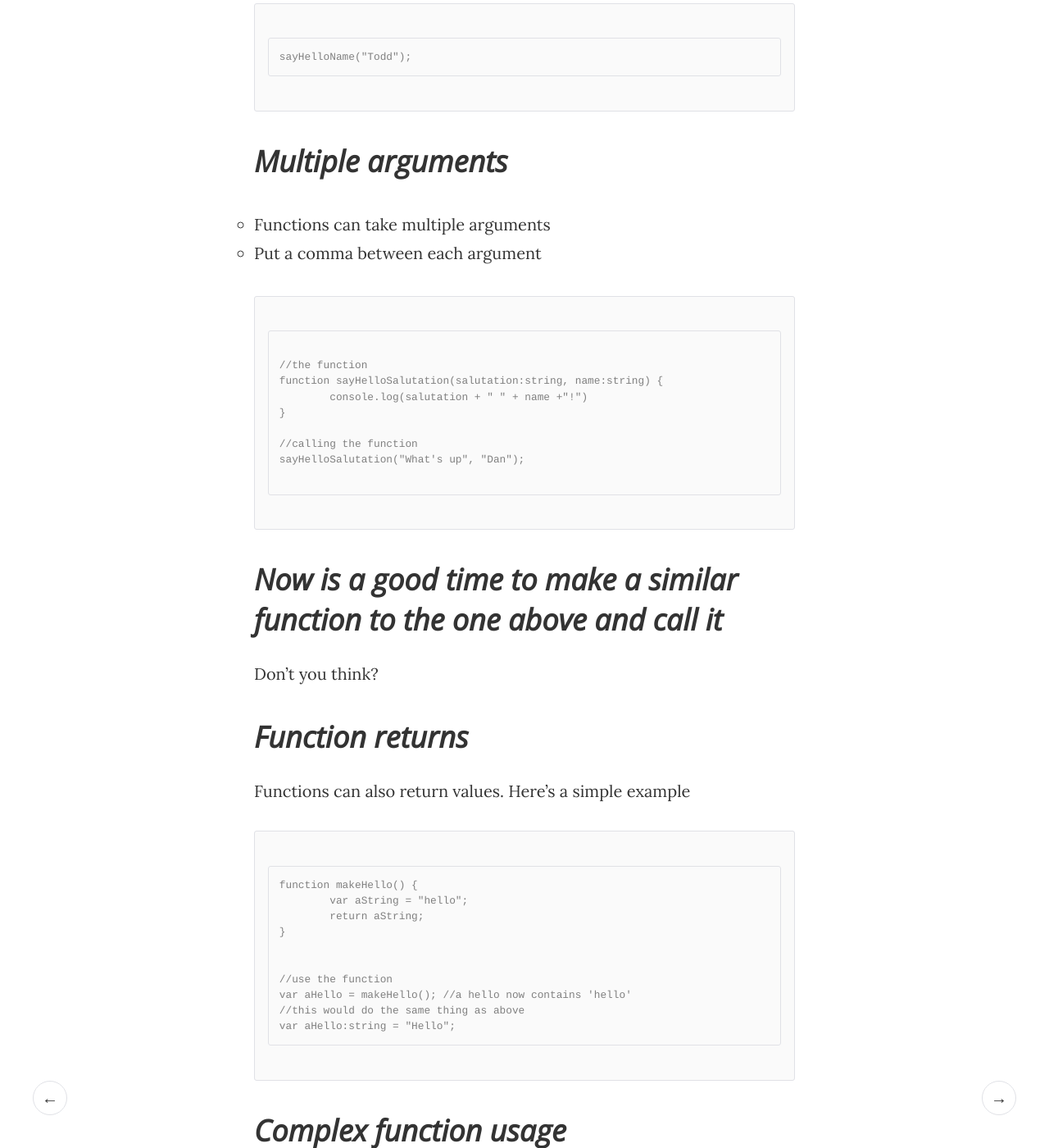
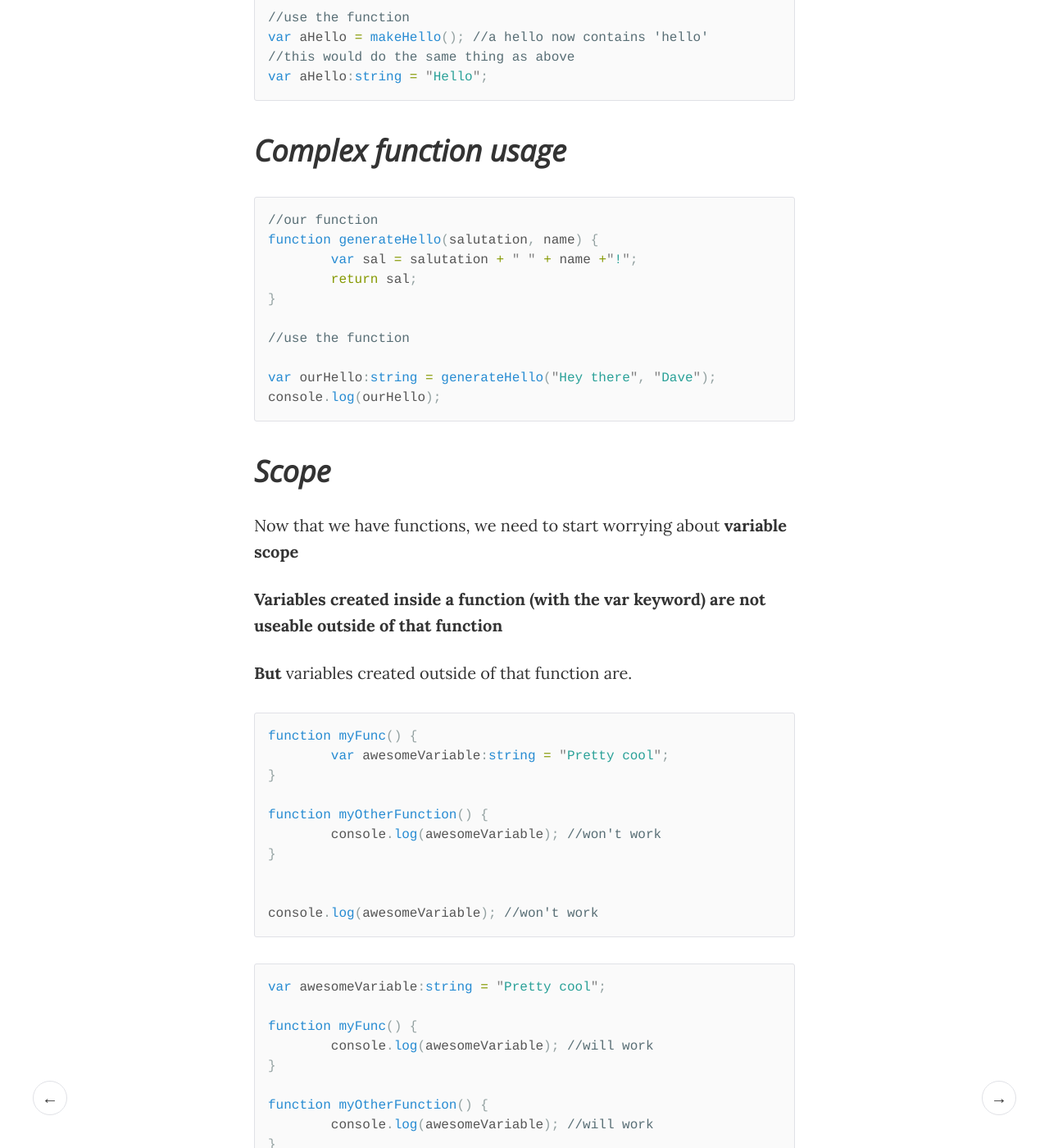
Before and after one commit to meanderingleaf/n221f14, a Jekyll site: the page built from _posts/2014-09-01-functions-and-vars.markdown, in a window 1280 px wide and 1400 px high, scrolled down 8508 px. Shown: the whole window at 82% size. Built offline with Jekyll 4.4.1, drawn with Linux system fonts in a browser that asks for light colours; some of the changed text lies outside the part shown.

Commit message:
Fixixing code highlighting.

````diff
--- a/_posts/2014-09-01-functions-and-vars.markdown
+++ b/_posts/2014-09-01-functions-and-vars.markdown
@@ -18,18 +18,18 @@ Variables store values. That is it. (Values, of course, can be a lot of things,
 
 Type the keyword `var`, the name of the var, a *colon*, and then a *variable type*.
 
-```
+{% highlight typescript %}
 var myVar:any;
-```
+{% endhighlight %}
 
 __Putting stuff into variables__
 
 Use the **equals sign (=)**
 
-```
+{% highlight typescript %}
 var something = 'Hello';
 something = 'Goodbye';
-```
+{% endhighlight %}
 
 (In thise case, the final value of the variable `something` will be 'Goodbye')
 
@@ -39,34 +39,34 @@ We're going to be working with three major variable types, to begin with, but yo
 
 All of your variables in this class *must have a type*. A type defines what the variable is. In order to specify a type, you write the name of the type after the colon. For instance, to make a variable a number type, we would write this:
 
-```
+{% highlight typescript %}
 var showingTypes:number;
-```
+{% endhighlight %}
 
 *Numbers*
 ----------------------------
 
 These store.. numbers.
 
-```
+{% highlight typescript %}
 var first:number = 10;
-```
+{% endhighlight %}
 
 All sorts of numbers
 
-```
+{% highlight typescript %}
 var another:number = 5.66;
 var pewPew:number = 1000000000000000;
 var yougetthepoint:number = 0.45;
-```
+{% endhighlight %}
 
 
 *Strings*
 -------------------------------------
 
-```
+{% highlight typescript %}
 var another:string = 'Hello world!';
-```
+{% endhighlight %}
 
 *A note on strings* in order to write strings in code you *must use* either the double quotes "  or single quote ', opening and closing the string with the same for the whole string.
 
@@ -79,10 +79,10 @@ Strings made in code like this are called **string literals**.
 
 Store **true** or **false**.
 
-```
+{% highlight typescript %}
 var isCold:Boolean = false;
 var isWarm:Boolean = true;
-```
+{% endhighlight %}
 
 
 Operands
@@ -90,7 +90,7 @@ Operands
 
 You can do more with variables than just assign single values.
 
-```
+{% highlight typescript %}
 var a:number = 4;
 var b:number = 2;
 
@@ -108,7 +108,7 @@ var f:number = a / b; //2
 
 //modulo
 var g:number = a % b; // 0
-```
+{% endhighlight %}
 
 Modulo
 ------------------------------
@@ -116,10 +116,10 @@ Modulo
 Also Known As "remainder"
 The part left over after division
 
-```
+{% highlight typescript %}
 7 % 3 //1
 12 % 10 //2
-```
+{% endhighlight %}
 
 Question
 ------------------------------
@@ -131,7 +131,7 @@ How do I do that?
 Incrementing/Decrementing
 ------------------------------
 
-```
+{% highlight typescript %}
 var a:number = 5;
 
 //incrementing
@@ -145,12 +145,12 @@ a = a * 2; //6
 
 //divisiplexing?
 a = a / 3; //2
-```
+{% endhighlight %}
 
 Incrementing/Decrementing/other shorthand
 -----------------------------
 
-```
+{% highlight typescript %}
 var a:number = 5;
 
 //incrementing
@@ -164,18 +164,18 @@ a *= 2; //6
 
 //Division
 a /= 3; //2
-```
+{% endhighlight %}
 
 String Concatenation
 ------------------------------
 
 One can also use the plus sign to add strings together. This is called **String concatenation**.
 
-```
+{% highlight typescript %}
 var first:string = "Hello";
 var last:string = "World";
 var else:string = first + last; //'HelloWorld';
-```
+{% endhighlight %}
 
 Question - why no space between the hello and world in the result?
 
@@ -184,10 +184,10 @@ Logging
 
 Logging lets you see the value of variables in the developer console. Here's an example:
 
-```
+{% highlight typescript %}
 var someVar:string = "Hello";
 console.log(someVar);
-```
+{% endhighlight %}
 
 If we open up the chrome developer console (our developer console of choice), we will see the string "Hello" on one line of it.
 
@@ -199,23 +199,23 @@ They code inside their curly brackets is not used until they are **called**, **i
 
 **Here is a function**
 
-```
+{% highlight typescript %}
 function sayHello() {
 	console.log("Hello");
 }
-```
+{% endhighlight %}
 
 This function will, when used, output some text to our lovely developer console.
 
 **Here's how to run that function**
 
-```
+{% highlight typescript %}
 sayHello();
-```
+{% endhighlight %}
 
 If you put it all together, it looks like this
 
-```
+{% highlight typescript %}
 
 function sayHello() {
 	console.log("Hello");
@@ -223,7 +223,7 @@ function sayHello() {
 
 sayHello();
 
-```
+{% endhighlight %}
 
 This is a good point to write your own, similar function, and call it
 ------------------------------------------------------------------------
@@ -236,7 +236,7 @@ Function arguments
 
 **Argument Example**
 
-```
+{% highlight typescript %}
 function sayHelloName(name:string) {
 	//name is now a variable in this function
 	//we can do anything we want with it
@@ -244,7 +244,7 @@ function sayHelloName(name:string) {
 	//even something boring like say hello to the name
 	console.log("Hello " + name + "!");
 }
-```
+{% endhighlight %}
 
 Calling a function with arguments
 -----------------------------------------
@@ -253,9 +253,9 @@ Calling a function with arguments
 
 **Using our sayHelloName function**
 
-```
+{% highlight typescript %}
 sayHelloName("Todd");
-```
+{% endhighlight %}
 
 Multiple arguments
 -------------------------------------------
@@ -263,7 +263,7 @@ Multiple arguments
 - Functions can take multiple arguments
 - Put a comma between each argument
 
-```
+{% highlight typescript %}
 
 //the function
 function sayHelloSalutation(salutation:string, name:string) {
@@ -273,7 +273,7 @@ function sayHelloSalutation(salutation:string, name:string) {
 //calling the function
 sayHelloSalutation("What's up", "Dan");
 
-```
+{% endhighlight %}
 
 Now is a good time to make a similar function to the one above and call it
 --------------------------------------------
@@ -286,7 +286,7 @@ Function returns
 
 Functions can also return values. Here's a simple example
 
-```
+{% highlight typescript %}
 function makeHello() {
 	var aString = "hello";
 	return aString;
@@ -297,12 +297,12 @@ function makeHello() {
 var aHello = makeHello(); //a hello now contains 'hello'
 //this would do the same thing as above
 var aHello:string = "Hello";
-```
+{% endhighlight %}
 
 Complex function usage
 ---------------------------------------------
 
-```
+{% highlight typescript %}
 //our function
 function generateHello(salutation, name) {
 	var sal = salutation + " " + name +"!";
@@ -313,7 +313,7 @@ function generateHello(salutation, name) {
 
 var ourHello:string = generateHello("Hey there", "Dave");
 console.log(ourHello);
-```
+{% endhighlight %}
 
 Scope
 ----------------------------------------------
@@ -324,7 +324,7 @@ Now that we have functions, we need to start worrying about **variable scope**
 
 **But** variables created outside of that function are.
 
-```
+{% highlight typescript %}
 function myFunc() {
 	var awesomeVariable:string = "Pretty cool";
 }
@@ -335,9 +335,9 @@ function myOtherFunction() {
 
 
 console.log(awesomeVariable); //won't work
-```
+{% endhighlight %}
 
-```
+{% highlight typescript %}
 var awesomeVariable:string = "Pretty cool";
 
 function myFunc() {
@@ -350,7 +350,7 @@ function myOtherFunction() {
 
 
 console.log(awesomeVariable); //will work
-```
+{% endhighlight %}
 
 Getting Input
 --------------------------------------------------
@@ -359,26 +359,26 @@ Input is great! If only we all spent more time listening and less time talking (
 
 Here's the most basic way to get input from the user: an input (it actually becomes a **textfield** but close enough).
 
-```
+{% highlight html %}
 <input id="userName" />
-```
+{% endhighlight %}
 
 (Take note of that ID we'll be using it soon)
 
 Now let's make another input tha's a bit more.. interactive. A **button**
 
-```
+{% highlight html %}
 <input type='button' onclick='getUsername()' />
-```
+{% endhighlight %}
 
 Okay, great. Let's finish this up. *Assuming we have both of these on the screen* we can add this to our typescript file:
 
-```
+{% highlight typescript %}
 function getUsername() {
 	var username = document.getElementById('userName').value;
 	console.log(username);
 }
-```
+{% endhighlight %}
 
 Two things here:
 
@@ -391,13 +391,13 @@ Showing output
 
 Add a tag with an ID, like so
 
-```
+{% highlight html %}
 <div id='output'></div>
-```
+{% endhighlight %}
 
 Inside any function, change its *innerHTML*
 
-```
+{% highlight typescript %}
 var output = document.getElementById('output');
 output.innerHTML = "Hello!";
-```
+{% endhighlight %}
````
Also changed, not shown: _posts/2014-09-01-drawing.markdown (+5 -5 lines), 5 other files.
